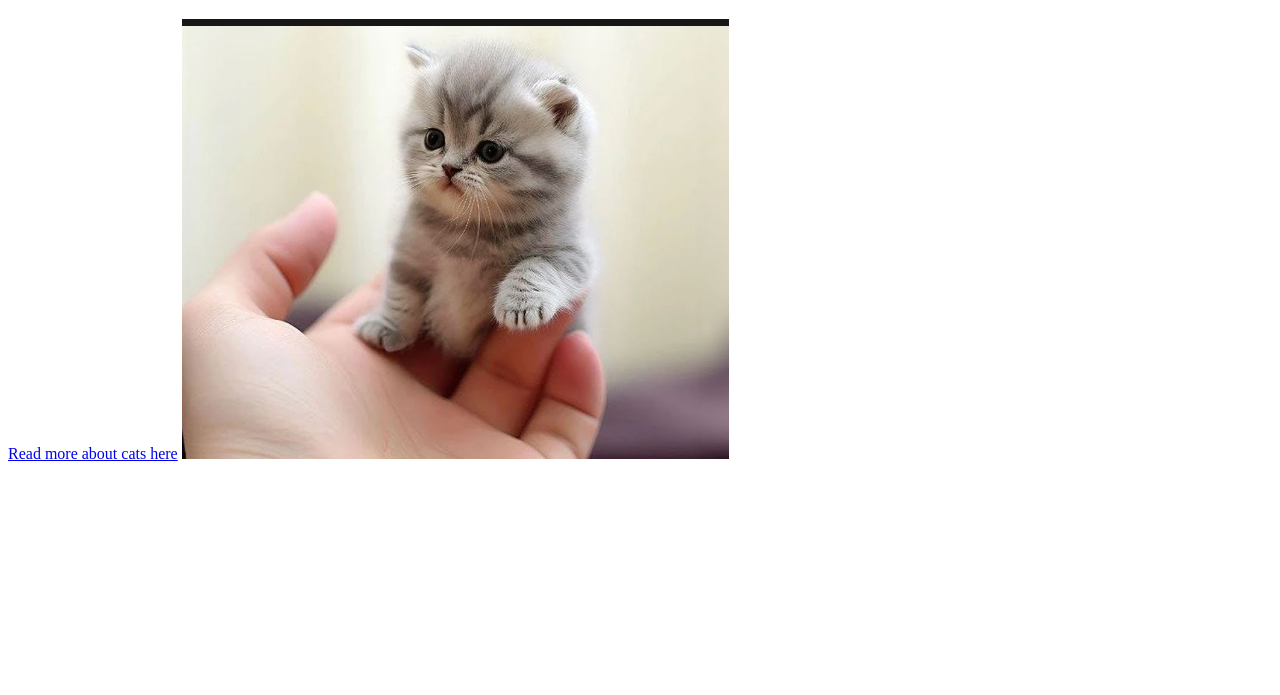
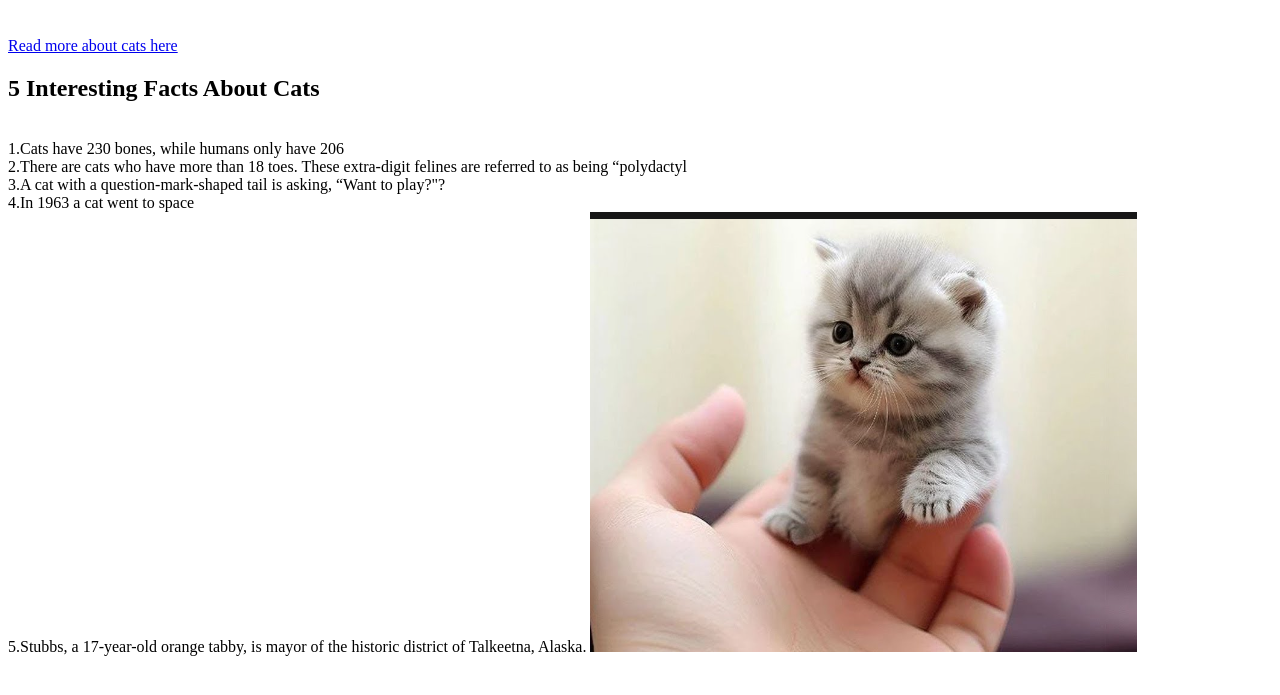
Before and after one commit to zainab946/zainab946.github.io, a plain HTML site: page Labs/zainablab1q1.html.html in a window 1280 px wide. Shown: the part 61-756 px from the top of the page. Drawn offline with Linux system fonts and the light colour scheme.

Commit message:
changes to xyz

```diff
--- a/Labs/zainablab1q1.html.html
+++ b/Labs/zainablab1q1.html.html
@@ -5,8 +5,23 @@
 </head>
 <body>
 
-    <h1>My fav animal:Cats</h1>  <a href="https://cats.com/">Read more about cats here</a>
-
+    <h1>My fav animal:Cats</h1>
+    <br>
+    <a href="https://cats.com/">Read more about cats here</a>
+    <br/>
+    <h2>5 Interesting Facts About Cats </h2>
+    <p1>
+    <br>
+      1.Cats have 230 bones, while humans only have 206
+      <br>
+      2.There are cats who have more than 18 toes. These extra-digit felines are referred to as being “polydactyl
+      <br/>
+      3.A cat with a question-mark-shaped tail is asking, “Want to play?"?
+      <br>
+      4.In 1963 a cat went to space
+    <br/>
+      5.Stubbs, a 17-year-old orange tabby, is mayor of the historic district of Talkeetna, Alaska.
+    </p1>
     <img src="cat1.png" alt="cat"
 
 
```
